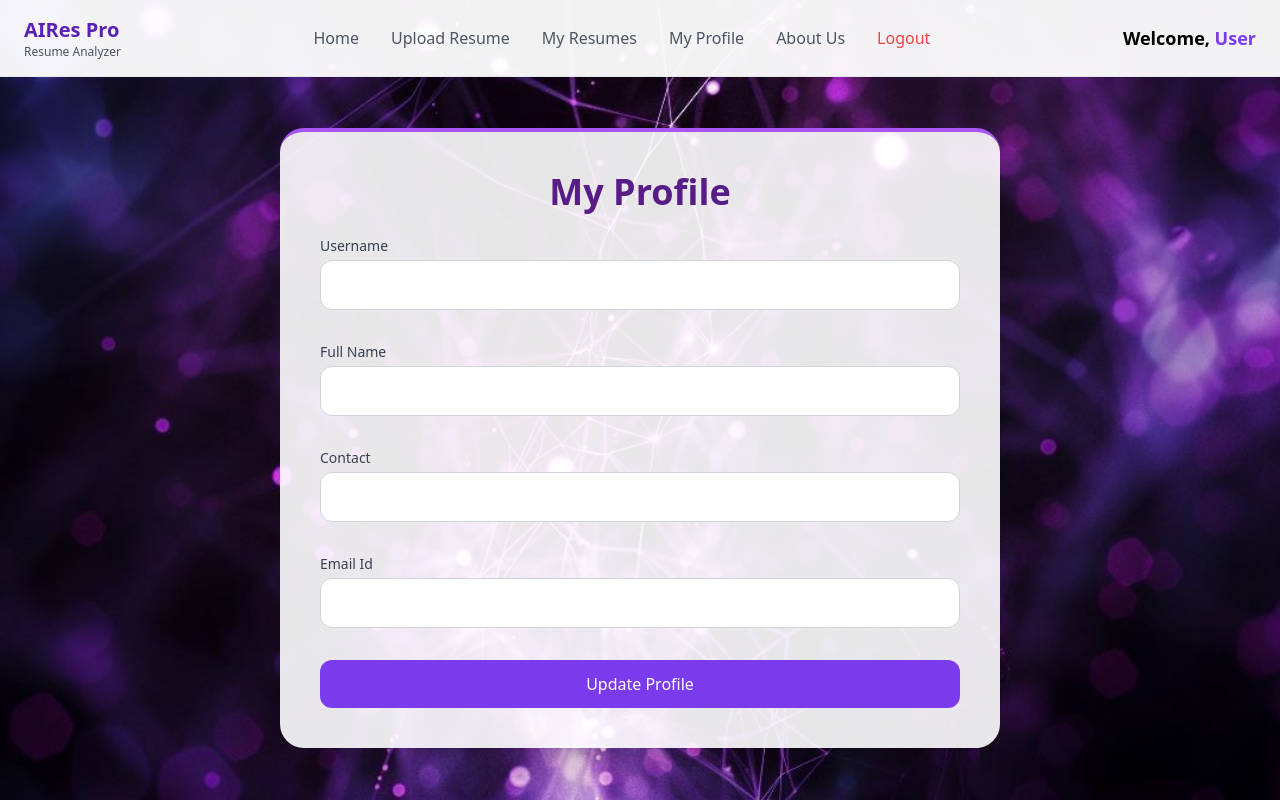
After one commit to mayankmitra3000-hue/talos_ai, a Spring app: template src/main/resources/templates/myprofile.html in a window 1280 px wide. The commit adds this page. Run offline with Thymeleaf, Linux system fonts and the light colour scheme; the template is opened without the code that fills it, so the values that code supplies are empty; some libraries are stand-ins or nearby versions.

Commit message:
Display profile added

```diff
--- a/src/main/resources/templates/fragments/navbar.html
+++ b/src/main/resources/templates/fragments/navbar.html
@@ -36,7 +36,7 @@
                 My Resumes
             </a>
 
-            <a th:href="@{/airesumeanalyzer/profile}"
+            <a th:href="@{/airesumeanalyzer/myprofile}"
                class="text-gray-600 hover:text-violet-600 font-medium transition">
                 My Profile
             </a>
--- /dev/null
+++ b/src/main/resources/templates/myprofile.html
@@ -0,0 +1,80 @@
+<!DOCTYPE html>
+<html xmlns:th="http://www.thymeleaf.org" xmlns="http://www.w3.org/1999/html">
+<div th:replace="~{fragments/head :: head('My Profile')}"></div>
+
+<body class="min-h-screen bg-cover bg-center bg-no-repeat animate-fadeIn"
+      style="background-image:url('/images/upperbgt.jpg');">
+
+<!-- Navbar -->
+<div th:replace="~{fragments/navbar :: navbar}"></div>
+
+<!-- Main Content -->
+
+<div class="max-w-3xl mx-auto pt-32 pb-12 px-6">
+
+    <div class="bg-white/90 backdrop-blur-md rounded-3xl shadow-2xl border-t-4 border-purple-500 p-10">
+        <h1 class="text-4xl font-bold text-purple-900 mb-6"><center>My Profile</h1>
+        <form th:action="@{/airesumeanalyzer/myprofile}" method="post" th:object="${user}" class="space-y-8">
+
+            <!-- Username -->
+            <div>
+                <label class="block text-sm font-medium text-gray-700 mb-1">
+                    Username
+                </label>
+
+                <input type="text"
+                       th:field="*{username}"
+                       class="w-full px-4 py-3 border border-gray-300 rounded-xl
+                          focus:outline-none focus:ring-2 focus:ring-blue-500">
+            </div>
+
+            <!-- Full Name -->
+            <div>
+                <label class="block text-sm font-medium text-gray-700 mb-1">
+                    Full Name
+                </label>
+
+                <input type="text"
+                       th:field="*{fullName}"
+                       class="w-full px-4 py-3 border border-gray-300 rounded-xl
+                          focus:outline-none focus:ring-2 focus:ring-blue-500">
+            </div>
+
+            <!-- Contact -->
+            <div>
+                <label class="block text-sm font-medium text-gray-700 mb-1">
+                    Contact
+                </label>
+
+                <input type="text"
+                       th:field="*{contact}"
+                       class="w-full px-4 py-3 border border-gray-300 rounded-xl
+                          focus:outline-none focus:ring-2 focus:ring-blue-500">
+            </div>
+
+            <!-- Email id -->
+            <div>
+                <label class="block text-sm font-medium text-gray-700 mb-1">
+                    Email Id
+                </label>
+
+                <input type="text"
+                       th:field="*{email}"
+                       class="w-full px-4 py-3 border border-gray-300 rounded-xl
+                          focus:outline-none focus:ring-2 focus:ring-blue-500">
+            </div>
+
+            <!-- Update Button -->
+            <button type="submit"
+                    class="w-full bg-violet-600 hover:bg-violet-700
+                           text-white py-3 rounded-xl">
+                Update Profile
+            </button>
+
+        </form>
+
+    </div>
+</div>
+
+</body>
+</html>
```
Also changed, not shown: src/main/java/com/example/AIResumeAnalyzer/controller/ResumeController.java (+12 -0 lines).
